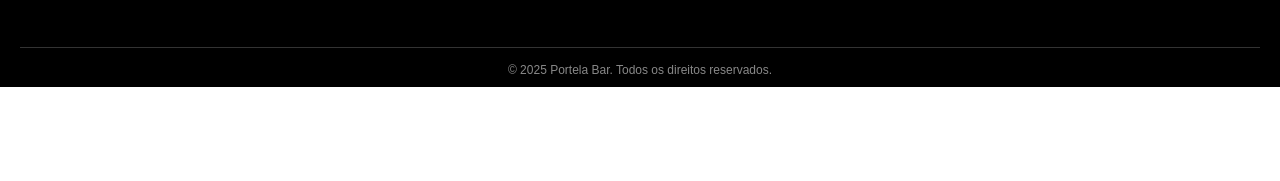
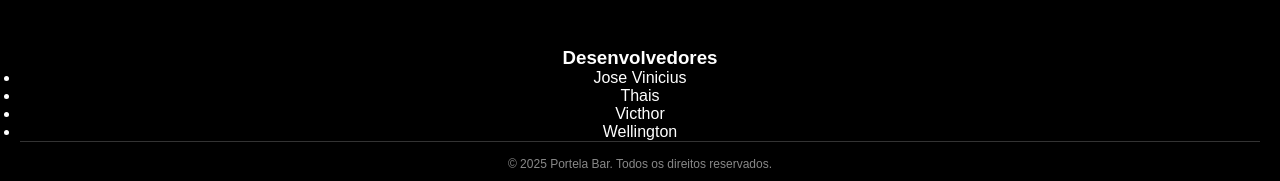
Before and after one commit to wellberdo/portela_bar_site, a plain HTML site: page index.html in a window 1280 px wide. Shown: the part 4292-4473 px from the top of the page. Before the commit the page ends 4379 px from the top, so only its background shows below. Drawn offline with Linux system fonts and the light colour scheme.

Commit message:
Adicionando nome dos desenvolvedores

```diff
--- a/index.html
+++ b/index.html
@@ -285,7 +285,15 @@
                 <p>Sexta e Sábado: 17h - 02h</p>
             </div>
         </div>
-
+        <section id="rodape_dev">
+            <h3>Desenvolvedores</h3>
+            <ul>
+                <li>Jose Vinicius</li>
+                <li>Thais</li>
+                <li>Victhor</li>
+                <li>Wellington</li>
+            </ul>
+        </section>
         <div class="copyright">
             <p>© 2025 <a href="http://instagram.com/" target="_blank">Portela Bar.</a> Todos os direitos reservados.</p>
         </div>
--- a/style.css
+++ b/style.css
@@ -616,7 +616,6 @@ h2 {
     box-shadow: 0 12px 30px rgba(0,0,0,0.3);
 }
 
-
 /* =======================================
  * 8. RODAPÉ (FOOTER)
  * ======================================= */
```
